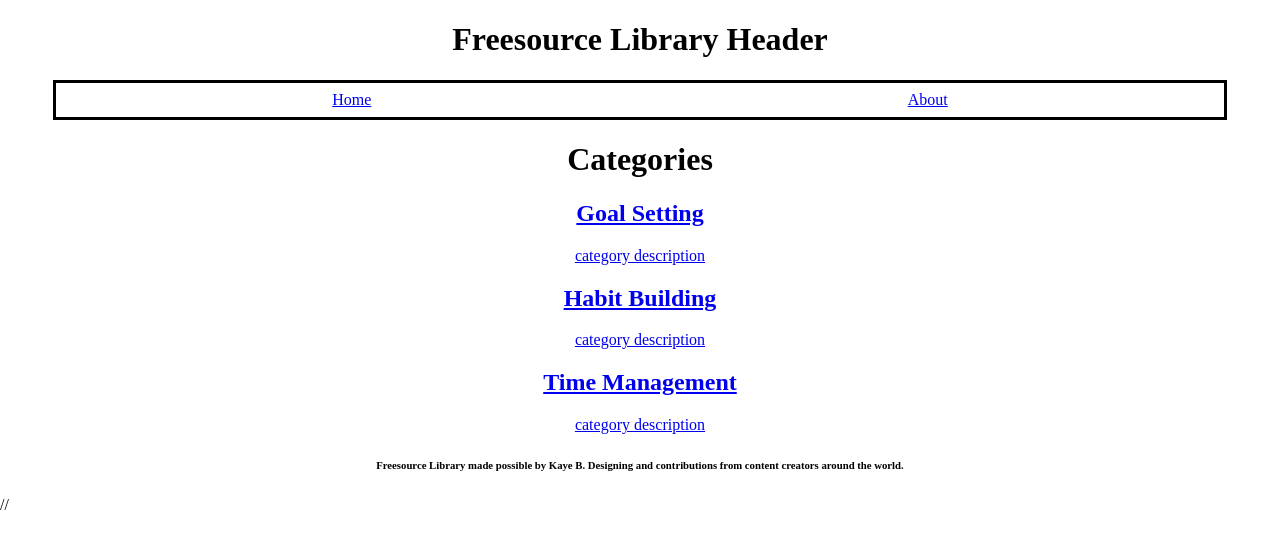
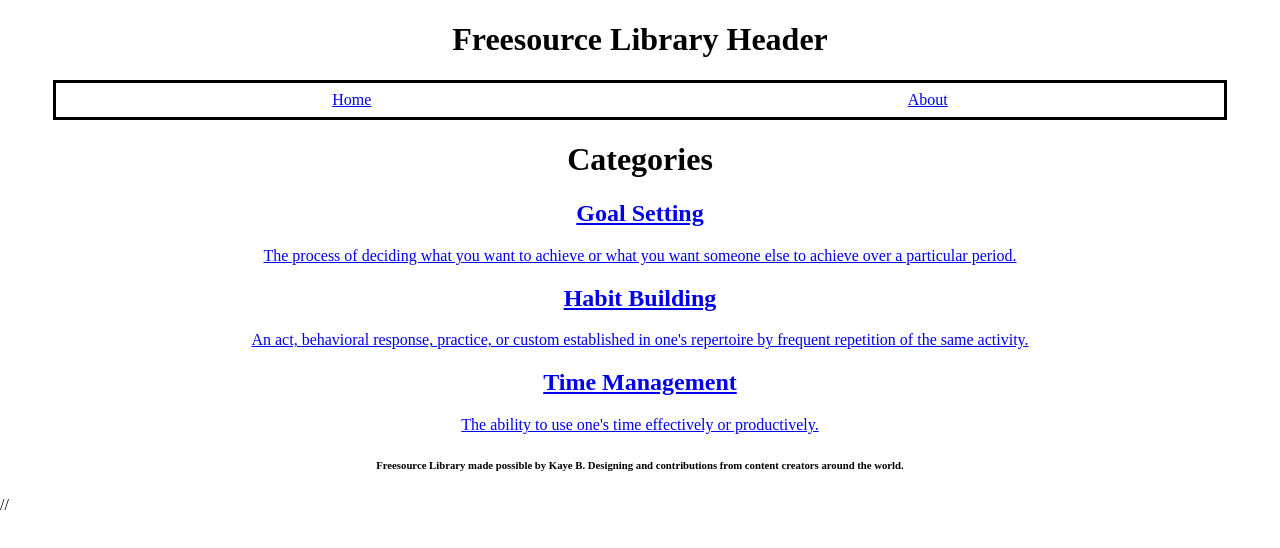
Before and after one commit to KayeB-Designing/freesourceLibrary-frontend, a React (Create React App) app: page / in a window 1280 px wide. Shown: the top 548 px of the page. Built offline with nearby package versions, Linux system fonts and the light colour scheme; no server answers.

Commit message:
added to home.js

```diff
--- a/src/pages/Home.js
+++ b/src/pages/Home.js
@@ -1,4 +1,4 @@
-import { useState, useEffect } from "react";
+// import { useState, useEffect } from "react";
 import { Link } from "react-router-dom";
 
 function Home(props) {
@@ -22,19 +22,19 @@ function Home(props) {
       <Link to="../goals">
       <h2>Goal Setting</h2>
       <p>
-        category description
+        The process of deciding what you want to achieve or what you want someone else to achieve over a particular period.
       </p>
       </Link>
       <Link to="../habits">
       <h2>Habit Building</h2>
       <p>
-        category description
+        An act, behavioral response, practice, or custom established in one's repertoire by frequent repetition of the same activity.
       </p>
       </Link>
       <Link to="../timeManagement">
       <h2>Time Management</h2>
       <p>
-        category description
+        The ability to use one's time effectively or productively.
       </p>
       </Link>
     </>
```
